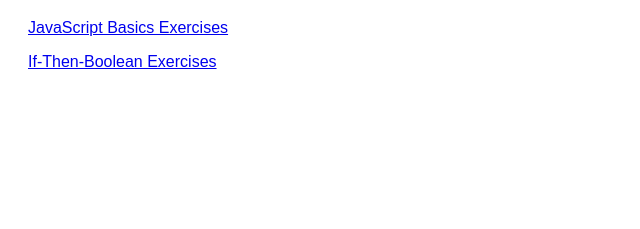
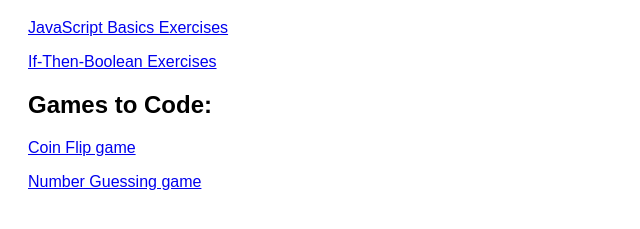
Before and after one commit to wychan27/wychan27.github.io, a plain HTML site: page index.html in a window 1280 px wide. Shown: the part 89-318 px from the top of the page, without its empty margins (0-640 px from the left). Drawn offline with Linux system fonts and the light colour scheme.

Commit message:
Update index.html

```diff
--- a/index.html
+++ b/index.html
@@ -19,5 +19,12 @@
     <p>
         <a href="if-then-boolean-exercises.html">If-Then-Boolean Exercises</a>
     </p>
+    <h2>Games to Code:</h2>
+    <p>
+        <a href="coin-flip-FINAL.html">Coin Flip game</a>
+    </p>
+    <p>
+        <a href="number-guessing-game.html">Number Guessing game</a>
+    </p>
 </body>
 </html>
```
